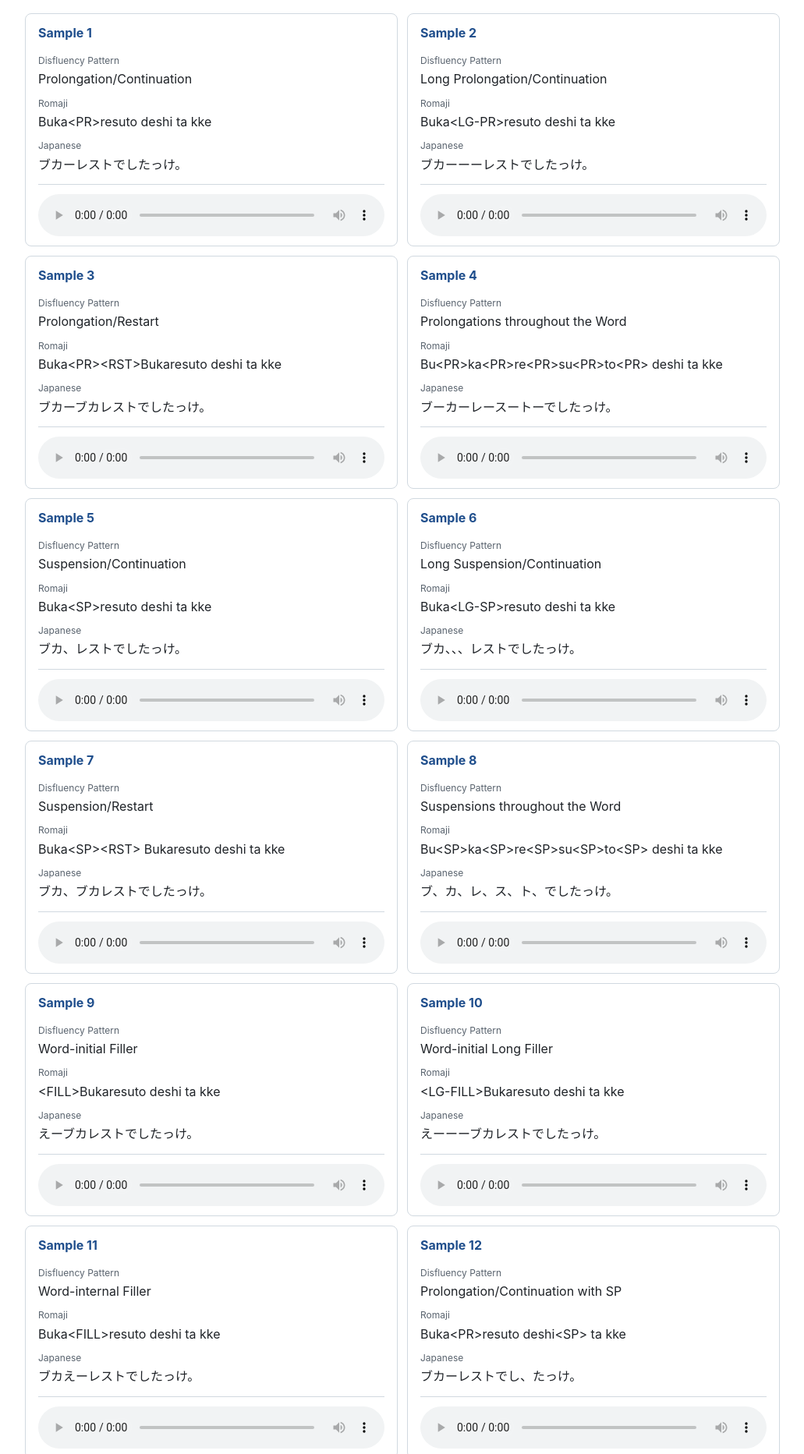
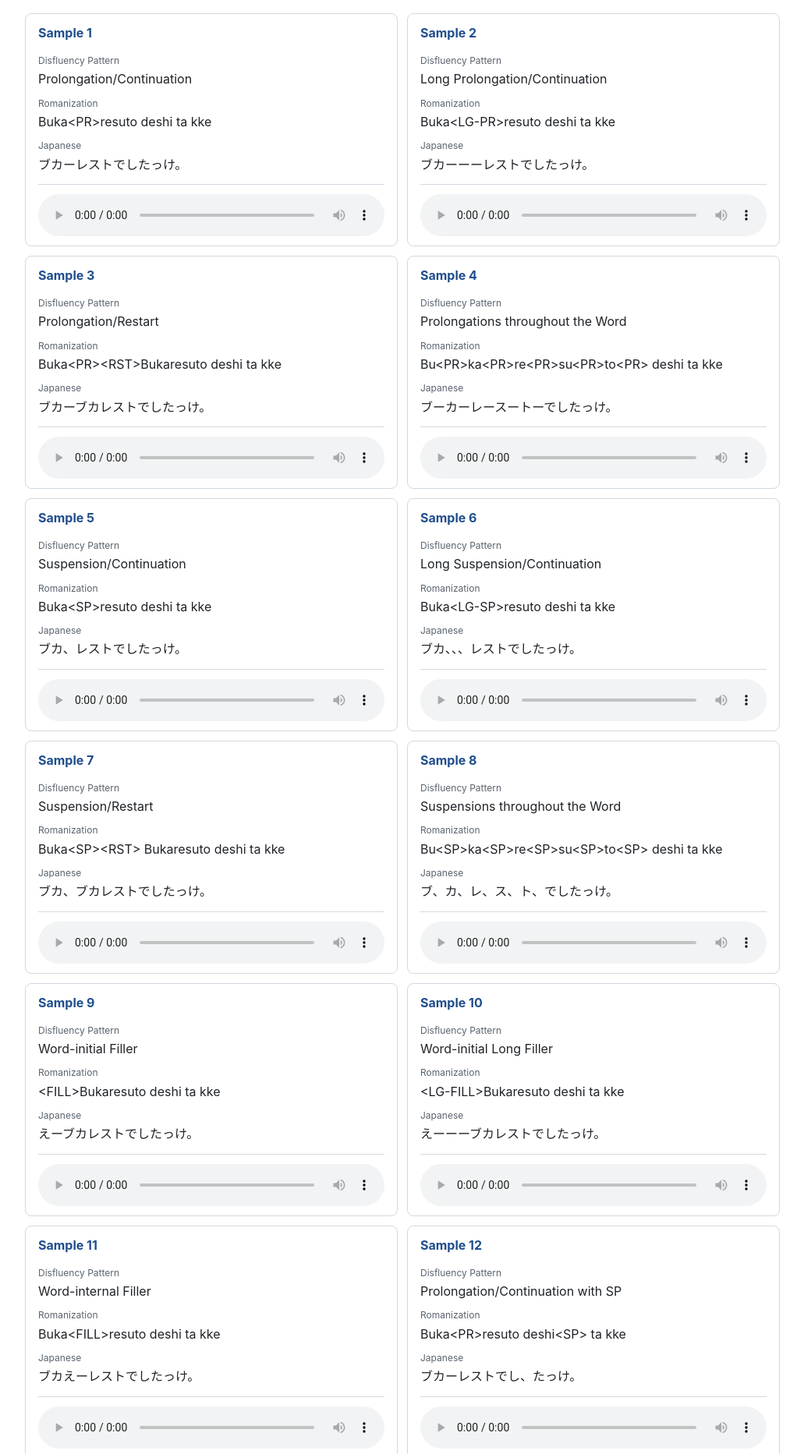
Before and after one commit to sigroup-official/DISFLUENT-UTTERANCES-ACROSS-THREE-SITUATIONS, a plain HTML site: page index.html in a window 1280 px wide. Shown: the part 320-2185 px from the top of the page at 78% size, without its empty margins (124-1155 px from the left). Drawn offline with Linux system fonts and the light colour scheme.

Commit message:
Fix spelling of romanization

```diff
--- a/index.html
+++ b/index.html
@@ -141,7 +141,7 @@
               <dd>Prolongation/Continuation</dd>
             </div>
             <div>
-              <dt>Romaji</dt>
+              <dt>Romanization</dt>
               <dd>Buka&lt;PR&gt;resuto deshi ta kke</dd>
             </div>
             <div>
@@ -161,7 +161,7 @@
               <dd>Long Prolongation/Continuation</dd>
             </div>
             <div>
-              <dt>Romaji</dt>
+              <dt>Romanization</dt>
               <dd>Buka&lt;LG-PR&gt;resuto deshi ta kke</dd>
             </div>
             <div>
@@ -181,7 +181,7 @@
               <dd>Prolongation/Restart</dd>
             </div>
             <div>
-              <dt>Romaji</dt>
+              <dt>Romanization</dt>
               <dd>Buka&lt;PR&gt;&lt;RST&gt;Bukaresuto deshi ta kke</dd>
             </div>
             <div>
@@ -201,7 +201,7 @@
               <dd>Prolongations throughout the Word</dd>
             </div>
             <div>
-              <dt>Romaji</dt>
+              <dt>Romanization</dt>
               <dd>Bu&lt;PR&gt;ka&lt;PR&gt;re&lt;PR&gt;su&lt;PR&gt;to&lt;PR&gt; deshi ta kke</dd>
             </div>
             <div>
@@ -221,7 +221,7 @@
               <dd>Suspension/Continuation</dd>
             </div>
             <div>
-              <dt>Romaji</dt>
+              <dt>Romanization</dt>
               <dd>Buka&lt;SP&gt;resuto deshi ta kke</dd>
             </div>
             <div>
@@ -241,7 +241,7 @@
               <dd>Long Suspension/Continuation</dd>
             </div>
             <div>
-              <dt>Romaji</dt>
+              <dt>Romanization</dt>
               <dd>Buka&lt;LG-SP&gt;resuto deshi ta kke</dd>
             </div>
             <div>
@@ -261,7 +261,7 @@
               <dd>Suspension/Restart</dd>
             </div>
             <div>
-              <dt>Romaji</dt>
+              <dt>Romanization</dt>
               <dd>Buka&lt;SP&gt;&lt;RST&gt; Bukaresuto deshi ta kke</dd>
             </div>
             <div>
@@ -281,7 +281,7 @@
               <dd>Suspensions throughout the Word</dd>
             </div>
             <div>
-              <dt>Romaji</dt>
+              <dt>Romanization</dt>
               <dd>Bu&lt;SP&gt;ka&lt;SP&gt;re&lt;SP&gt;su&lt;SP&gt;to&lt;SP&gt; deshi ta kke</dd>
             </div>
             <div>
@@ -301,7 +301,7 @@
               <dd>Word-initial Filler</dd>
             </div>
             <div>
-              <dt>Romaji</dt>
+              <dt>Romanization</dt>
               <dd>&lt;FILL&gt;Bukaresuto deshi ta kke</dd>
             </div>
             <div>
@@ -321,7 +321,7 @@
               <dd>Word-initial Long Filler</dd>
             </div>
             <div>
-              <dt>Romaji</dt>
+              <dt>Romanization</dt>
               <dd>&lt;LG-FILL&gt;Bukaresuto deshi ta kke</dd>
             </div>
             <div>
@@ -341,7 +341,7 @@
               <dd>Word-internal Filler</dd>
             </div>
             <div>
-              <dt>Romaji</dt>
+              <dt>Romanization</dt>
               <dd>Buka&lt;FILL&gt;resuto deshi ta kke</dd>
             </div>
             <div>
@@ -361,7 +361,7 @@
               <dd>Prolongation/Continuation with SP</dd>
             </div>
             <div>
-              <dt>Romaji</dt>
+              <dt>Romanization</dt>
               <dd>Buka&lt;PR&gt;resuto deshi&lt;SP&gt; ta kke</dd>
             </div>
             <div>
@@ -381,7 +381,7 @@
               <dd>Long Prolongation/Continuation with SP</dd>
             </div>
             <div>
-              <dt>Romaji</dt>
+              <dt>Romanization</dt>
               <dd>Buka&lt;LG-PR&gt;resuto deshi&lt;SP&gt; ta kke</dd>
             </div>
             <div>
@@ -401,7 +401,7 @@
               <dd>Prolongation/Restart with SP</dd>
             </div>
             <div>
-              <dt>Romaji</dt>
+              <dt>Romanization</dt>
               <dd>Buka&lt;PR&gt;&lt;RST&gt;Bukaresuto deshi&lt;SP&gt; ta kke</dd>
             </div>
             <div>
@@ -421,7 +421,7 @@
               <dd>Prolongations throughout the Word with SP</dd>
             </div>
             <div>
-              <dt>Romaji</dt>
+              <dt>Romanization</dt>
               <dd>Bu&lt;PR&gt;ka&lt;PR&gt;re&lt;PR&gt;su&lt;PR&gt;to&lt;PR&gt; deshi&lt;SP&gt; ta kke</dd>
             </div>
             <div>
@@ -441,7 +441,7 @@
               <dd>Suspension/Continuation with SP</dd>
             </div>
             <div>
-              <dt>Romaji</dt>
+              <dt>Romanization</dt>
               <dd>Buka&lt;SP&gt;resuto deshi&lt;SP&gt; ta kke</dd>
             </div>
             <div>
@@ -461,7 +461,7 @@
               <dd>Long Suspension/Continuation with SP</dd>
             </div>
             <div>
-              <dt>Romaji</dt>
+              <dt>Romanization</dt>
               <dd>Buka&lt;LG-SP&gt;resuto deshi&lt;SP&gt; ta kke</dd>
             </div>
             <div>
@@ -481,7 +481,7 @@
               <dd>Suspension/Restart with SP</dd>
             </div>
             <div>
-              <dt>Romaji</dt>
+              <dt>Romanization</dt>
               <dd>Buka&lt;SP&gt;&lt;RST&gt; Bukaresuto deshi&lt;SP&gt; ta kke</dd>
             </div>
             <div>
@@ -501,7 +501,7 @@
               <dd>Suspensions throughout the Word with SP</dd>
             </div>
             <div>
-              <dt>Romaji</dt>
+              <dt>Romanization</dt>
               <dd>Bu&lt;SP&gt;ka&lt;SP&gt;re&lt;SP&gt;su&lt;SP&gt;to&lt;SP&gt; deshi&lt;SP&gt; ta kke</dd>
             </div>
             <div>
@@ -521,7 +521,7 @@
               <dd>Word-initial Filler with SP</dd>
             </div>
             <div>
-              <dt>Romaji</dt>
+              <dt>Romanization</dt>
               <dd>&lt;FILL&gt;Bukaresuto deshi&lt;SP&gt; ta kke</dd>
             </div>
             <div>
@@ -541,7 +541,7 @@
               <dd>Word-initial Long Filler with SP</dd>
             </div>
             <div>
-              <dt>Romaji</dt>
+              <dt>Romanization</dt>
               <dd>&lt;LG-FILL&gt;Bukaresuto deshi&lt;SP&gt; ta kke</dd>
             </div>
             <div>
@@ -561,7 +561,7 @@
               <dd>Word-internal Filler with SP</dd>
             </div>
             <div>
-              <dt>Romaji</dt>
+              <dt>Romanization</dt>
               <dd>Buka&lt;FILL&gt;resuto deshi&lt;SP&gt; ta kke</dd>
             </div>
             <div>
--- a/samples.csv
+++ b/samples.csv
@@ -1,4 +1,4 @@
-id,audio,disfluency_pattern,romaji,japanese
+id,audio,disfluency_pattern,romanization,japanese
 1,audio/output_3.wav,Prolongation/Continuation,Buka<PR>resuto deshi ta kke,ブカーレストでしたっけ。
 2,audio/output_17a.wav,Long Prolongation/Continuation,Buka<LG-PR>resuto deshi ta kke,ブカーーーレストでしたっけ。
 3,audio/output_11.wav,Prolongation/Restart,Buka<PR><RST>Bukaresuto deshi ta kke,ブカーブカレストでしたっけ。
```
